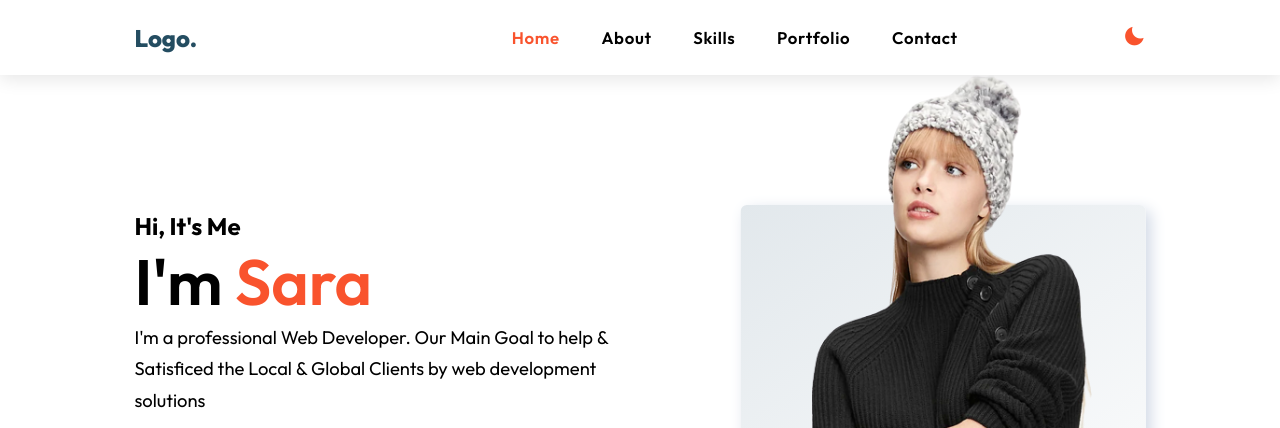
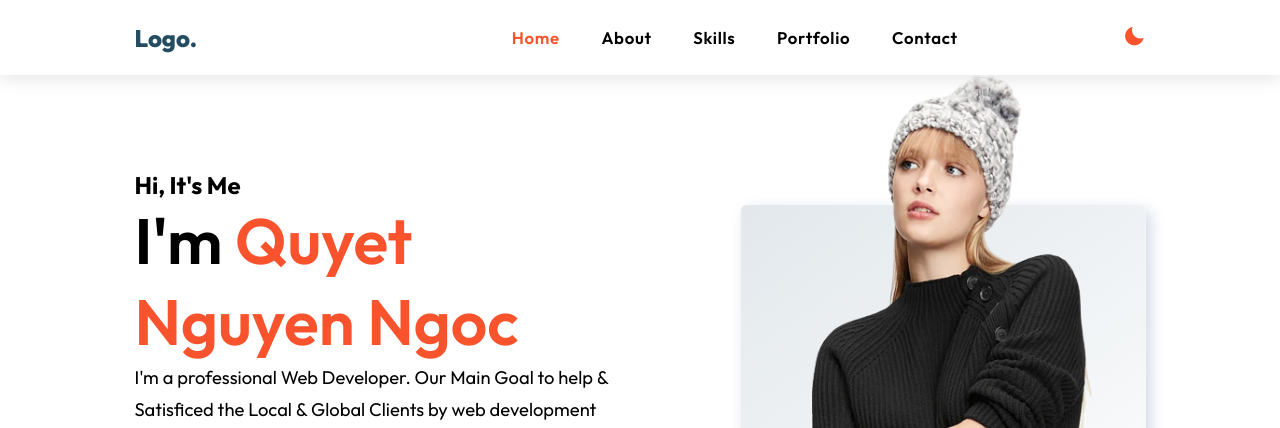
Before and after one commit to nnq962/nnq962.github.io, a plain HTML site: page index.html in a window 1280 px wide. Shown: the top 428 px of the page. Drawn offline with nearby package versions, Linux system fonts and the light colour scheme.

Commit message:
Update index.html

```diff
--- a/index.html
+++ b/index.html
@@ -8,7 +8,7 @@
     <meta name="viewport" content="width=device-width, initial-scale=1.0">
     <link href='https://unpkg.com/boxicons@2.1.4/css/boxicons.min.css' rel='stylesheet'>
     <link rel="stylesheet" href="intro.css">
-    <title>Portfolio</title>
+    <title>Quyet Nguyen Ngoc</title>
 </head>
 
 <body>
@@ -43,7 +43,7 @@
         <div class="main">
             <div class="detail">
                 <h3>Hi, It's Me</h3>
-                <h1>I'm <span style="color:#f9532d;">Sara</span></h1>
+                <h1>I'm <span style="color:#f9532d;">Quyet Nguyen Ngoc</span></h1>
                 <p>I'm a professional Web Developer. Our Main Goal to help & Satisficed the Local & Global Clients by
                     web development solutions
                 </p>
```
